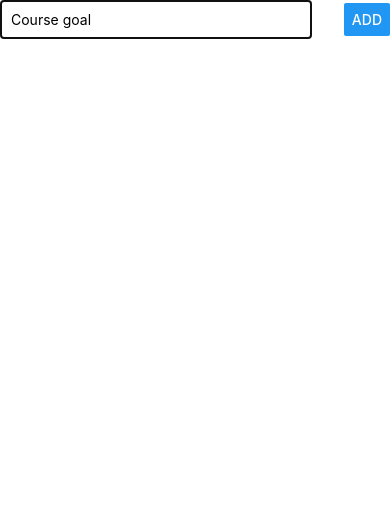
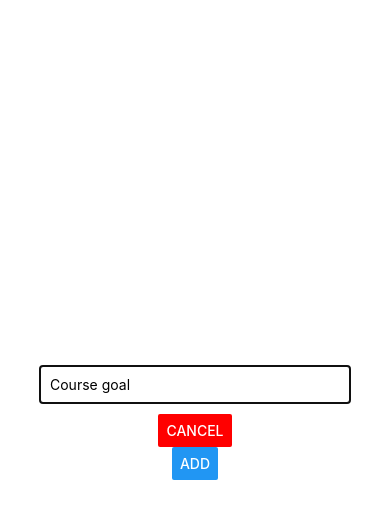
Before and after one commit to laioAndrade/Course-Goals-APP, a React Native app: screen / in a window 390 px wide. Both pictures are taken after a click on the button "ADD NEW GOAL". Shown: the top 518 px of the page. Built offline with nearby package versions, Linux system fonts and the light colour scheme.

Commit message:
add cancel button and clearing input

```diff
--- a/App.js
+++ b/App.js
@@ -14,6 +14,7 @@
       ...currentGoals,
       { key: Math.random().toString(), value: goalTitle },
     ]);
+    setIsAddMode(false);
   };
 
   const removeGoalHandler = (goalId) => {
@@ -22,10 +23,18 @@
     });
   };
 
+  const cancelGoalHandler = () => {
+    setIsAddMode(false);
+  };
+
   return (
     <View style={styles.screen}>
       <Button title="Add New Goal" onPress={() => setIsAddMode(true)} />
-      <GoalInput visible={isAddMode} onAddGoal={addGoalHandler} />
+      <GoalInput
+        visible={isAddMode}
+        onAddGoal={addGoalHandler}
+        onCancel={cancelGoalHandler}
+      />
       <FlatList
         data={courseGoals}
         renderItem={(itemData) => (
--- a/components/GoalInput.js
+++ b/components/GoalInput.js
@@ -6,6 +6,11 @@
 
   const goalInputHandler = (enteredText) => {
     setEnteredGoal(enteredText);
+  };
+
+  const addGoalHandler = () => {
+    props.onAddGoal(enteredGoal);
+    setEnteredGoal('');
   };
 
   return (
@@ -17,7 +22,8 @@
           onChangeText={goalInputHandler}
           value={enteredGoal}
         />
-        <Button title="ADD" onPress={props.onAddGoal.bind(this, enteredGoal)} />
+        <Button title="CANCEL" color="red" onPress={props.onCancel} />
+        <Button title="ADD" onPress={addGoalHandler} />
       </View>
     </Modal>
   );
@@ -25,8 +31,8 @@
 
 const styles = StyleSheet.create({
   inputContainer: {
-    flexDirection: 'row',
-    justifyContent: 'space-between',
+    flex: 1,
+    justifyContent: 'center',
     alignItems: 'center',
   },
   input: {
@@ -34,6 +40,7 @@
     borderColor: 'black',
     borderWidth: 1,
     padding: 10,
+    marginBottom: 10,
   },
 });
 
```
